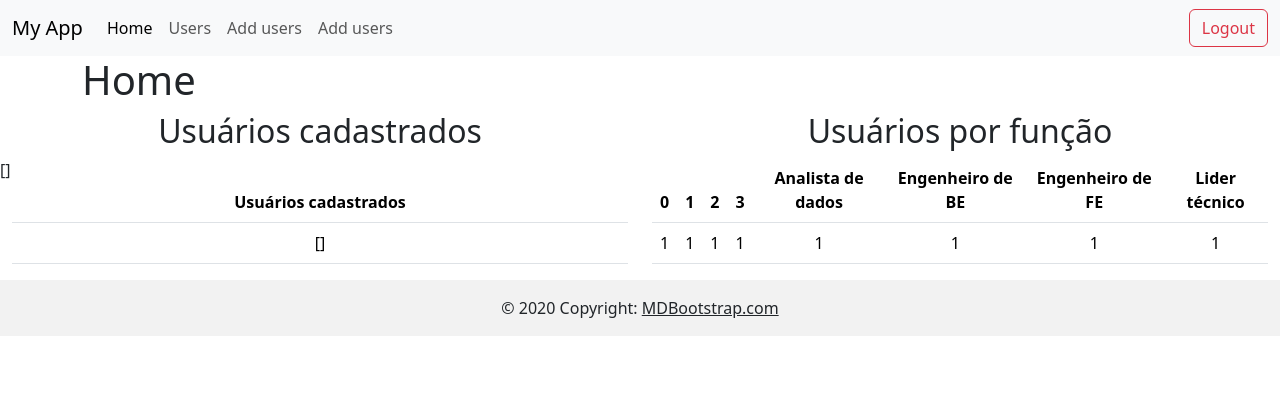
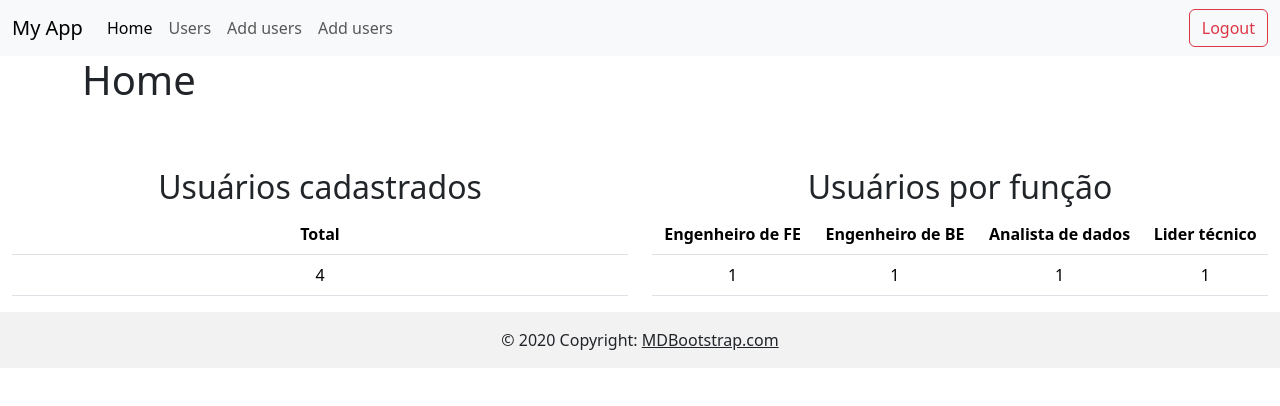
Before and after one commit to Teomendonca/AngularProject, an Angular app: page /app in a window 1280 px wide. Shown: the top 406 px of the page. Built offline with nearby package versions, Linux system fonts and the light colour scheme.

Commit message:
Home updates on users counter

```diff
--- a/package.json
+++ b/package.json
@@ -19,6 +19,7 @@
     "@angular/platform-browser-dynamic": "^17.1.0",
     "@angular/router": "^17.1.0",
     "bootstrap": "^5.3.3",
+    "bootstrap-icons": "^1.11.3",
     "rxjs": "~7.8.0",
     "tslib": "^2.3.0",
     "zone.js": "~0.14.3"
--- a/src/app/home/components/welcome/welcome.component.css
+++ b/src/app/home/components/welcome/welcome.component.css
@@ -0,0 +1,3 @@
+#title{
+margin-bottom: 4rem;
+}
--- a/src/app/home/components/welcome/welcome.component.html
+++ b/src/app/home/components/welcome/welcome.component.html
@@ -9,45 +9,40 @@
 
 
       <div class="col">
+        <!-- qtd de usuários cadastrados -->
         <h2>Usuários cadastrados</h2>
-        <div class="row align-items-center text-center">[]
-
-        </div>
+        <div>
           <table class="table">
             <thead>
               <tr>
-              <th scope="col">Usuários cadastrados</th>
+                <th scope="col">Total</th>
               </tr>
             </thead>
             <tbody>
               <tr>
-              <td>[]</td>
+                <td>4</td>
+                <!-- updated with the qtd from database -->
               </tr>
 
             </tbody>
           </table>
-        <!-- Add users table -->
-        <!-- QTD de usuários cadastrados -->
+
+        </div>
       </div>
 
       <div class="col">
+        <!-- QTD de usuários Por tipo de função-->
         <h2>Usuários por função</h2>
-        <!-- QTD de usuários Por tipo de função-->
-        <!--  "Engenheiro de FE",
-              "Engenheiro de BE",
-              "Analista de dados",
-              "Lider técnico",
-          -->
         <table class="table">
           <thead>
             <tr>
-              <th *ngFor="let uf of func | keyvalue" >{{uf.key}} </th>
+              <th *ngFor="let key of keys ">{{func[key]}} </th>
 
             </tr>
           </thead>
           <tbody>
             <tr>
-              <td *ngFor="let key of func | keyvalue">1</td>
+              <td *ngFor="let key of keys ">1</td>
             </tr>
 
           </tbody>
--- a/src/app/home/components/welcome/welcome.component.ts
+++ b/src/app/home/components/welcome/welcome.component.ts
@@ -1,6 +1,8 @@
-import { Component } from '@angular/core';
+import { Component, numberAttribute } from '@angular/core';
 import { Func } from '../../pages/users/users.component';
 import { Router } from '@angular/router';
+import { UsersListComponent } from '../../pages/users/users-list/users-list.component';
+
 @Component({
   selector: 'app-welcome',
   templateUrl: './welcome.component.html',
@@ -9,10 +11,13 @@ import { Router } from '@angular/router';
 
 export class WelcomeComponent {
   func = Func;
+  keys: any[]=[];
+
+  qtd = UsersListComponent
 
   constructor(private router: Router) {
 
-    // this.keys = Object.keys(this.func).filter(Number)
+    this.keys = Object.keys(this.func).filter(Number)
 
   }
 }
--- a/src/app/home/pages/users/users.component.ts
+++ b/src/app/home/pages/users/users.component.ts
@@ -1,6 +1,7 @@
 import { Component } from '@angular/core';
 
 export enum Func {
+  "", //the ngFor was skipping the index 0
   "Engenheiro de FE",
   "Engenheiro de BE",
   "Analista de dados",
```
Also changed, not shown: 1 other file (tests, documents, lock files or other folders). Lines whose indentation alone changed are shown as unchanged.
